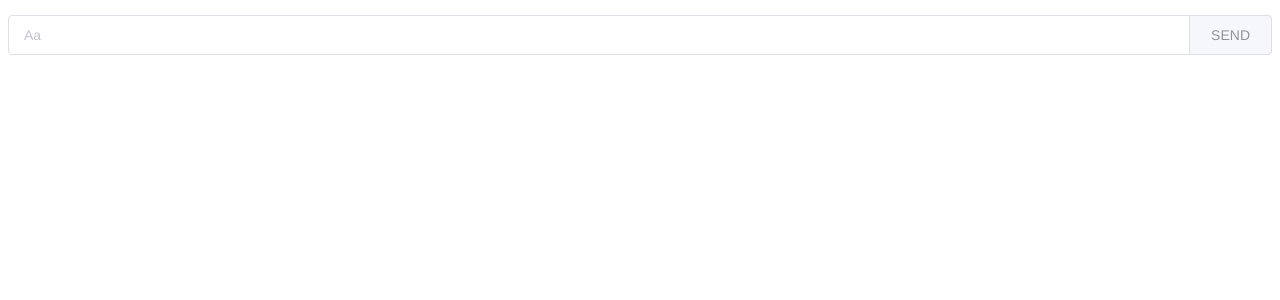
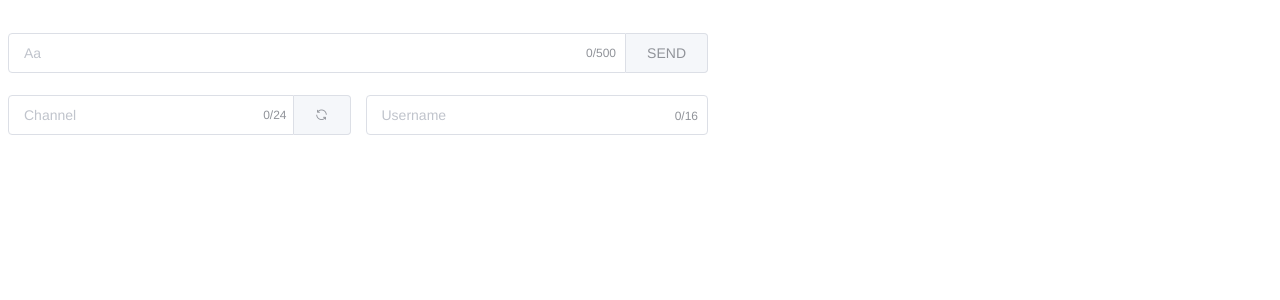
Before and after one commit to BinarSkugga/crypt, a Vue app: page / in a window 1280 px wide. Shown: the top 300 px of the page. Built offline with nearby package versions, Linux system fonts and the light colour scheme.

Commit message:
added a way to change username and show names above messages

```diff
--- a/src/app.vue
+++ b/src/app.vue
@@ -1,28 +1,47 @@
 <template>
     <div id="app">
-        <v-message v-for="(message, i) in messages" v-bind:key="i"
-                   :message="message" :sending="form.sending" :selected="selected" :foreign="false"
-                   @onSelect="onSelect" @onDelete="onDelete" @onEdit="onEdit"></v-message>
+        <div class="messages">
+            <v-message v-for="(message, i) in messages" v-bind:key="i"
+                   :message="message" :previousMessage="previousMessage(message)" :sending="form.sending"
+                   :selected="selected" :foreign="message.user !== form.user" @onSelect="onSelect" @onDelete="onDelete" @onEdit="onEdit">
+            </v-message>
+        </div>
         <el-form class="send-form" :model="form" @submit.native.prevent>
             <el-form-item>
-                <el-input v-if="form.editing == null" placeholder="Aa" v-model="form.message"
-                          ref="mainInput" @keyup.native.enter="submit()"
-                            @keyup.native.up="editLast()">
+                <el-input v-if="form.editing == null" placeholder="Aa"
+                          v-model="form.message" minlength="1" maxlength="500" show-word-limit
+                          ref="mainInput" @keyup.native.enter="submit()" @keyup.native.up="editLast()">
                     <el-button class="input-appended" type="primary"
                                slot="append" @click="submit()"
-                               :disabled="form.message.trim().length === 0">
+                               :disabled="isInputDisabled">
                         SEND
                     </el-button>
                 </el-input>
-                <el-input v-else placeholder="Aa" v-model="form.editing.text" ref="mainInput"
+                <el-input v-else placeholder="Aa" v-model="form.editing.text"
+                          ref="mainInput" minlength="1" maxlength="500" show-word-limit
                           @keyup.native.enter="submitEdit()" @keyup.native.esc="onClear"
                           clearable @clear="onClear">
                     <el-button class="input-appended" type="primary"
                                slot="append" @click="submitEdit()"
-                               :disabled="form.editing.text.trim().length === 0">
+                               :disabled="isInputDisabled">
                         EDIT
                     </el-button>
                 </el-input>
+            </el-form-item>
+            <el-form-item>
+                <el-row :gutter="15">
+                    <el-col :span="12">
+                        <el-input placeholder="Channel" v-model="form.channel"
+                                  minlength="1" maxlength="24" show-word-limit>
+                            <el-button class="input-appended" type="primary"
+                                       icon="el-icon-refresh" slot="append" @click="generateChannel(24)"></el-button>
+                        </el-input>
+                    </el-col>
+                    <el-col :span="12">
+                        <el-input placeholder="Username" v-model="form.user"
+                                  minlength="1" maxlength="16" show-word-limit></el-input>
+                    </el-col>
+                </el-row>
             </el-form-item>
         </el-form>
     </div>
@@ -39,9 +58,10 @@
         },
         data: function () {
             return {
-                id: 0,
                 selected: -1,
                 form: {
+                    user: null,
+                    channel: null,
                     message: '',
                     editing: null,
                     sending: {}
@@ -51,15 +71,14 @@
         methods: {
             ...mapActions('message', ['sendText', 'delete', 'edit']),
             submit() {
-                if (this.form.message.trim().length > 0) {
+                if (!this.isInputDisabled) {
                     this.form.sending[this.id] = true;
 
-                    this.sendText({text: this.form.message, id: this.id}).then(message => {
+                    this.sendText({text: this.form.message, user: this.form.user}).then(message => {
                         delete this.form.sending[message.id];
                         this.form.sending = JSON.parse(JSON.stringify(this.form.sending));
                     });
 
-                    this.id += 1;
                     this.form.message = '';
                 }
             },
@@ -75,9 +94,15 @@
             },
             editLast() {
                 if(this.messages && this.messages.length > 0) {
-                    let lastMessage = this.messages[this.messages.length - 1];
-                    this.selected = lastMessage.id;
-                    this.onEdit(lastMessage);
+                    let lastMessage = null;
+                    this.messages.forEach(v => {
+                       if(v.user === this.form.user) lastMessage = v;
+                    });
+
+                    if(lastMessage !== null) {
+                        this.selected = lastMessage.id;
+                        this.onEdit(lastMessage);
+                    }
                 }
             },
             onClear() {
@@ -100,17 +125,56 @@
                     delete this.form.sending[message.id];
                     this.form.sending = JSON.parse(JSON.stringify(this.form.sending));
                 });
+            },
+            generateChannel(length) {
+                let channel = '';
+                let chars = "ABCDEFGHIJKLMNOPQRSTUVWXYZabcdefghijklmnopqrstuvwxyz0123456789";
+                for (let i = 0; i < length; i++)
+                    channel += chars.charAt(Math.floor(Math.random() * chars.length));
+
+                this.form.channel = channel;
+            },
+            previousMessage(current) {
+                let index = -1;
+                this.messages.forEach((v, i) => {
+                    if(v.id === current.id) index = i - 1;
+                });
+                if(-1 < index < this.messages.length)
+                    return this.messages[index];
+                else
+                    return null;
             }
         },
         computed: {
             ...mapState({
-                messages: state => state.message.messages
-            })
+                messages: state => state.message.messages,
+                id: state => state.message.id
+            }),
+            isInputDisabled() {
+                let result = false;
+                if(this.form.editing == null)
+                    result = this.form.message.trim().length === 0 || this.form.user == null;
+                else
+                    result = this.form.editing.text.trim().length === 0 || this.form.user == null;
+
+                if(!result) {
+                    console.log('haha')
+                }
+                return result;
+            }
         }
     }
 </script>
 
 <style scoped lang="scss">
+    #app {
+        width: 700px;
+    }
+
+    .messages {
+        padding: 5px;
+    }
+
     .send-form {
         margin-top: 15px;
     }
--- a/src/components/message.vue
+++ b/src/components/message.vue
@@ -1,5 +1,6 @@
 <template>
     <div class="message-box" :class="{foreign: foreign}">
+        <span v-if="showUser" class="user-label">{{message.user}}</span>
         <el-tag v-if="!message.deleted" :type="foreign ? 'info' : 'primary'"
                 effect="dark" v-loading="sending[message.id]" @click="onSelect(message)">
             {{message.text}}
@@ -23,7 +24,7 @@
 <script>
     export default {
         name: 'message',
-        props: ['message', 'sending', 'selected', 'foreign'],
+        props: ['message', 'sending', 'selected', 'foreign', 'previousMessage'],
         methods: {
             onSelect(message) {
                 this.$emit('onSelect', message)
@@ -33,6 +34,14 @@
             },
             onDelete(message) {
                 this.$emit('onDelete', message)
+            }
+        },
+        computed: {
+            showUser() {
+                if(this.previousMessage == null) return true;
+
+                let timeDiff = (new Date(this.message.date).getTime() - new Date(this.previousMessage.date).getTime()) / 1000;
+                return timeDiff > 60 * 15 || this.message.user !== this.previousMessage.user;
             }
         }
     }
@@ -48,6 +57,18 @@
 
         &.foreign {
             text-align: right;
+
+            .message-info, .el-tag {
+                margin-left: 0;
+                margin-right: 10px;
+            }
+        }
+
+        .user-label {
+            display: block;
+            color: var(--color-info);
+            margin-top: 15px;
+            margin-bottom: 5px;
         }
 
         .message-info {
@@ -56,6 +77,7 @@
             font-size: 13px;
             color: var(--color-info);
             transition: opacity 150ms, height 150ms, padding 150ms;
+            margin-left: 10px;
 
             &.active {
                 height: 12px;
@@ -89,6 +111,7 @@
             height: auto;
             overflow-wrap: break-word !important;
             white-space: normal !important;
+            margin-left: 10px;
 
             ::v-deep .el-loading-mask {
                 border-radius: 3px;
--- a/src/store/message_module.js
+++ b/src/store/message_module.js
@@ -7,11 +7,13 @@ function getDate() {
 export const messageModule = {
     namespaced: true,
     state: {
+        id: 0,
         messages: []
     },
     mutations: {
         addMessage(state, message) {
             message.date = getDate();
+            message.id = state.id++;
             state.messages.push(message);
         },
         deleteMessage(state, message) {
@@ -26,7 +28,7 @@ export const messageModule = {
             state.messages.map(m => {
                 if(m.id === message.id) {
                     m.text = message.text;
-                    m.date = getDate();
+                    //m.date = getDate();
                     m.edited = true;
                 }
             });
```
